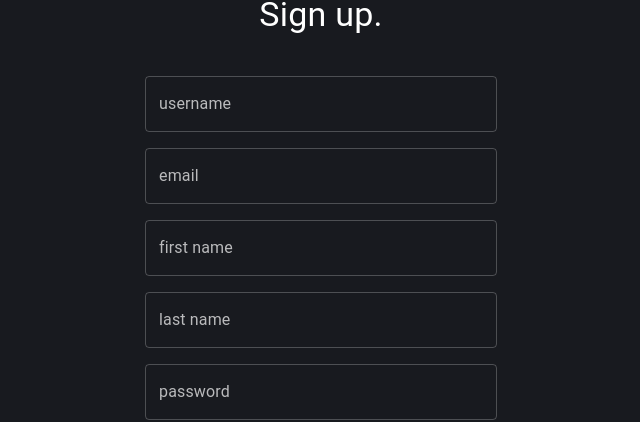
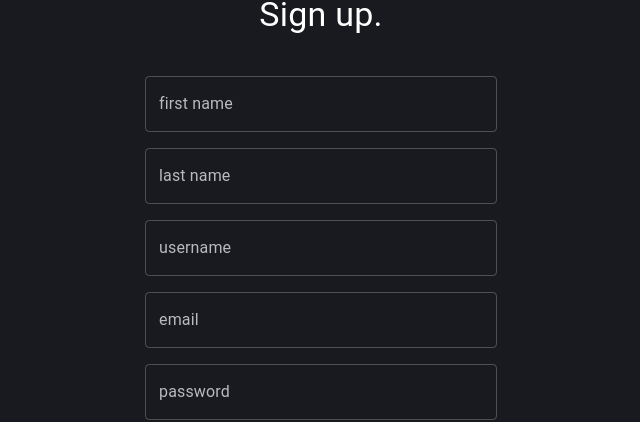
Before and after one commit to darshandamre/social-media, a React (Create React App) app: page /register in a window 1280 px wide. Shown: the part 140-562 px from the top of the page, without its empty margins (319-959 px from the left). Built offline with nearby package versions, Linux system fonts and the light colour scheme; no server answers; what @rtk-query/graphql-request-base-query would draw is missing.

Commit message:
fix input fields order

```diff
--- a/src/features/auth/Register.tsx
+++ b/src/features/auth/Register.tsx
@@ -69,10 +69,10 @@ const Register = () => {
         Sign up.
       </Typography>
       <form onSubmit={handleRegister}>
+        <MyTextField control={control} name="firstName" label="first name" />
+        <MyTextField control={control} name="lastName" label="last name" />
         <MyTextField control={control} name="username" label="username" />
         <MyTextField control={control} name="email" label="email" />
-        <MyTextField control={control} name="firstName" label="first name" />
-        <MyTextField control={control} name="lastName" label="last name" />
         <MyTextField
           control={control}
           name="password"
```
